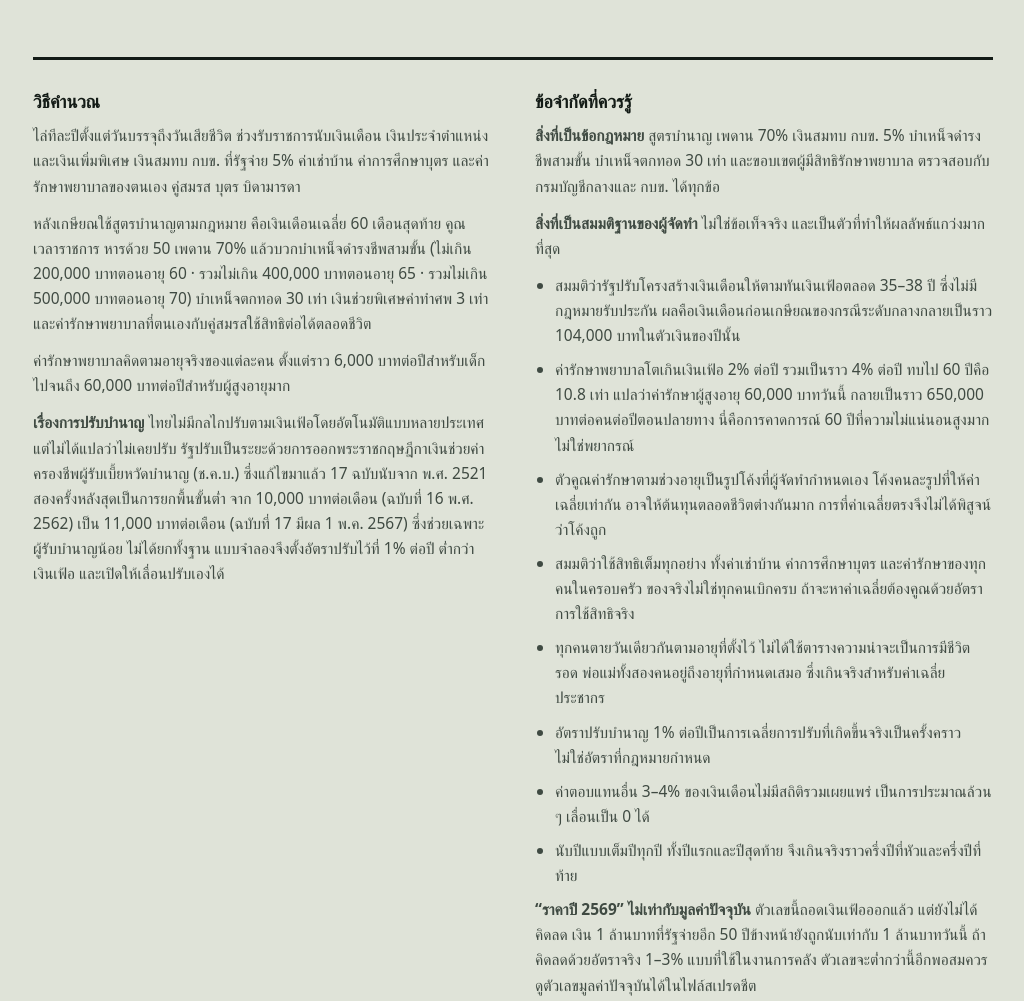
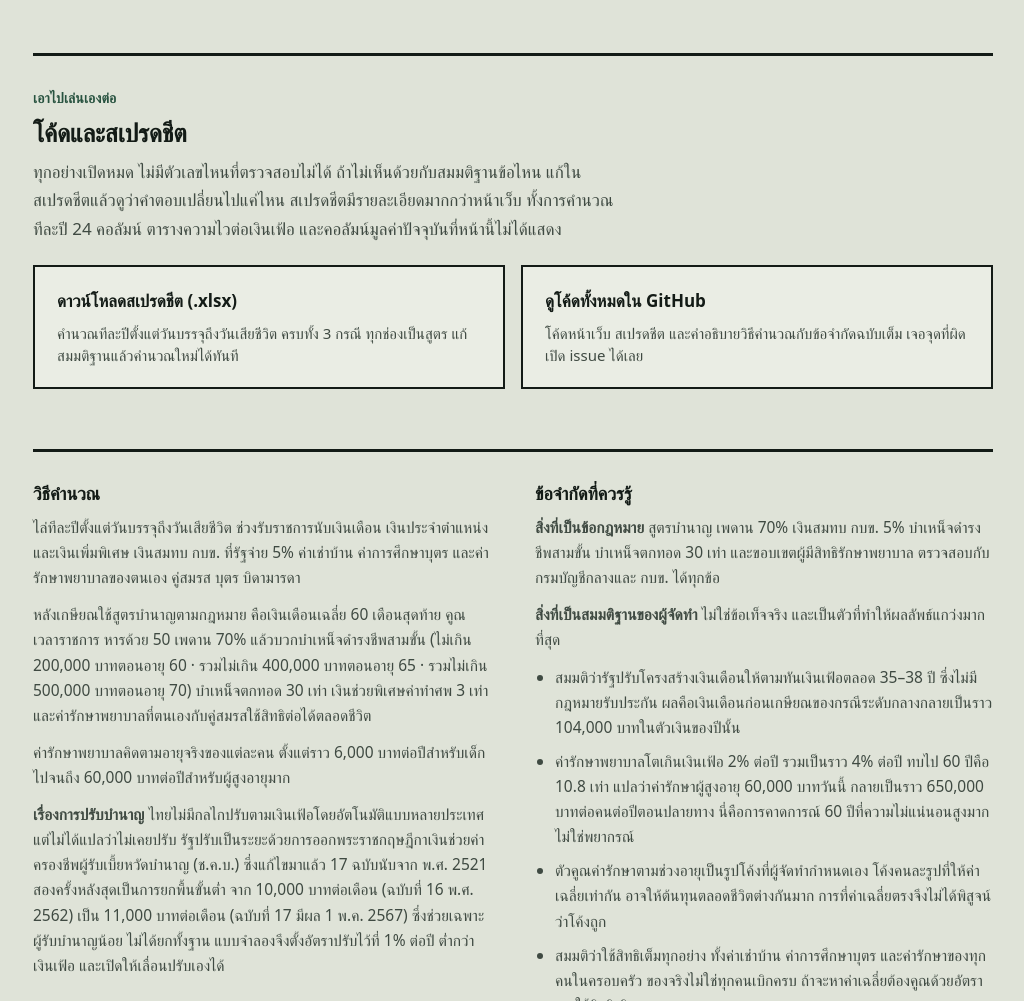
Before and after one commit to artitk2003-lab/Thai-CivilServant-Lifetimecost, a plain HTML site: page index.html in a window 1280 px wide. Shown: the part 3975-4976 px from the top of the page, without its empty margins (127-1151 px from the left). Drawn offline with Linux system fonts and the light colour scheme; a web font is replaced by a local one.

Commit message:
Add files via upload

```diff
--- a/index.html
+++ b/index.html
@@ -112,6 +112,17 @@ figure{margin:0}
 figcaption{font-size:15px;color:var(--ink-2);margin-top:12px;max-width:62ch}
 svg{display:block;width:100%;height:auto}
 
+.grab{margin-top:56px;border-top:3px solid var(--ink);padding-top:30px}
+.grab h2{margin-bottom:6px}
+.grab .lede{margin-bottom:22px}
+.files{display:grid;grid-template-columns:1fr 1fr;gap:16px}
+.file{display:block;padding:20px 22px;background:var(--card);border:2px solid var(--ink);
+  text-decoration:none;color:var(--ink);transition:background .15s}
+.file:hover,.file:focus-visible{background:var(--green);color:#fff;outline:none}
+.file:hover .fdesc,.file:focus-visible .fdesc{color:#DCE7E0}
+.file .fname{font-weight:700;font-size:17px;display:block}
+.file .fdesc{display:block;margin-top:6px;font-size:15px;color:var(--ink-2);line-height:1.5;font-weight:500}
+@media(max-width:760px){.files{grid-template-columns:1fr}}
 .notes{border-top:3px solid var(--ink);margin-top:60px;padding-top:30px;
   display:grid;grid-template-columns:1fr 1fr;gap:34px 44px}
 .notes h3{font-size:18px;margin-bottom:10px}
@@ -211,6 +222,24 @@ svg{display:block;width:100%;height:auto}
   </figure>
 </section>
 
+<section class="grab">
+  <p class="eyebrow">เอาไปเล่นเองต่อ</p>
+  <h2>โค้ดและสเปรดชีต</h2>
+  <p class="lede">ทุกอย่างเปิดหมด ไม่มีตัวเลขไหนที่ตรวจสอบไม่ได้ ถ้าไม่เห็นด้วยกับสมมติฐานข้อไหน
+     แก้ในสเปรดชีตแล้วดูว่าคำตอบเปลี่ยนไปแค่ไหน สเปรดชีตมีรายละเอียดมากกว่าหน้าเว็บ
+     ทั้งการคำนวณทีละปี 24 คอลัมน์ ตารางความไวต่อเงินเฟ้อ และคอลัมน์มูลค่าปัจจุบันที่หน้านี้ไม่ได้แสดง</p>
+  <div class="files">
+    <a class="file" href="model.xlsx" download>
+      <span class="fname">ดาวน์โหลดสเปรดชีต (.xlsx)</span>
+      <span class="fdesc">คำนวณทีละปีตั้งแต่วันบรรจุถึงวันเสียชีวิต ครบทั้ง 3 กรณี ทุกช่องเป็นสูตร แก้สมมติฐานแล้วคำนวณใหม่ได้ทันที</span>
+    </a>
+    <a class="file" href="https://github.com/artitk2003-lab/Thai-CivilServant-Lifetimecost" target="_blank" rel="noopener">
+      <span class="fname">ดูโค้ดทั้งหมดใน GitHub</span>
+      <span class="fdesc">โค้ดหน้าเว็บ สเปรดชีต และคำอธิบายวิธีคำนวณกับข้อจำกัดฉบับเต็ม เจอจุดที่ผิดเปิด issue ได้เลย</span>
+    </a>
+  </div>
+</section>
+
 <div class="notes">
   <div>
     <h3>วิธีคำนวณ</h3>
@@ -250,7 +279,7 @@ svg{display:block;width:100%;height:auto}
     <p><strong>“ราคาปี 2569” ไม่เท่ากับมูลค่าปัจจุบัน</strong> ตัวเลขนี้ถอดเงินเฟ้อออกแล้ว แต่ยังไม่ได้คิดลด
        เงิน 1 ล้านบาทที่รัฐจ่ายอีก 50 ปีข้างหน้ายังถูกนับเท่ากับ 1 ล้านบาทวันนี้
        ถ้าคิดลดด้วยอัตราจริง 1–3% แบบที่ใช้ในงานการคลัง ตัวเลขจะต่ำกว่านี้อีกพอสมควร
-       ดูตัวเลขมูลค่าปัจจุบันได้ในไฟล์สเปรดชีต</p>
+       ดูตัวเลขมูลค่าปัจจุบันได้ใน <a href="model.xlsx" download>ไฟล์สเปรดชีต</a></p>
     <p>และตัวเลขทั้งหมดเป็นด้านรายจ่ายล้วน ไม่หักภาษีเงินได้ที่ข้าราชการจ่ายคืนรัฐ
        ไม่ตีมูลค่าบริการสาธารณะที่ผลิตออกมา และไม่รวมค่าสำนักงาน ครุภัณฑ์ ค่าฝึกอบรม</p>
     <h3 style="margin-top:20px">ที่มาของอัตราที่ใช้</h3>
```
